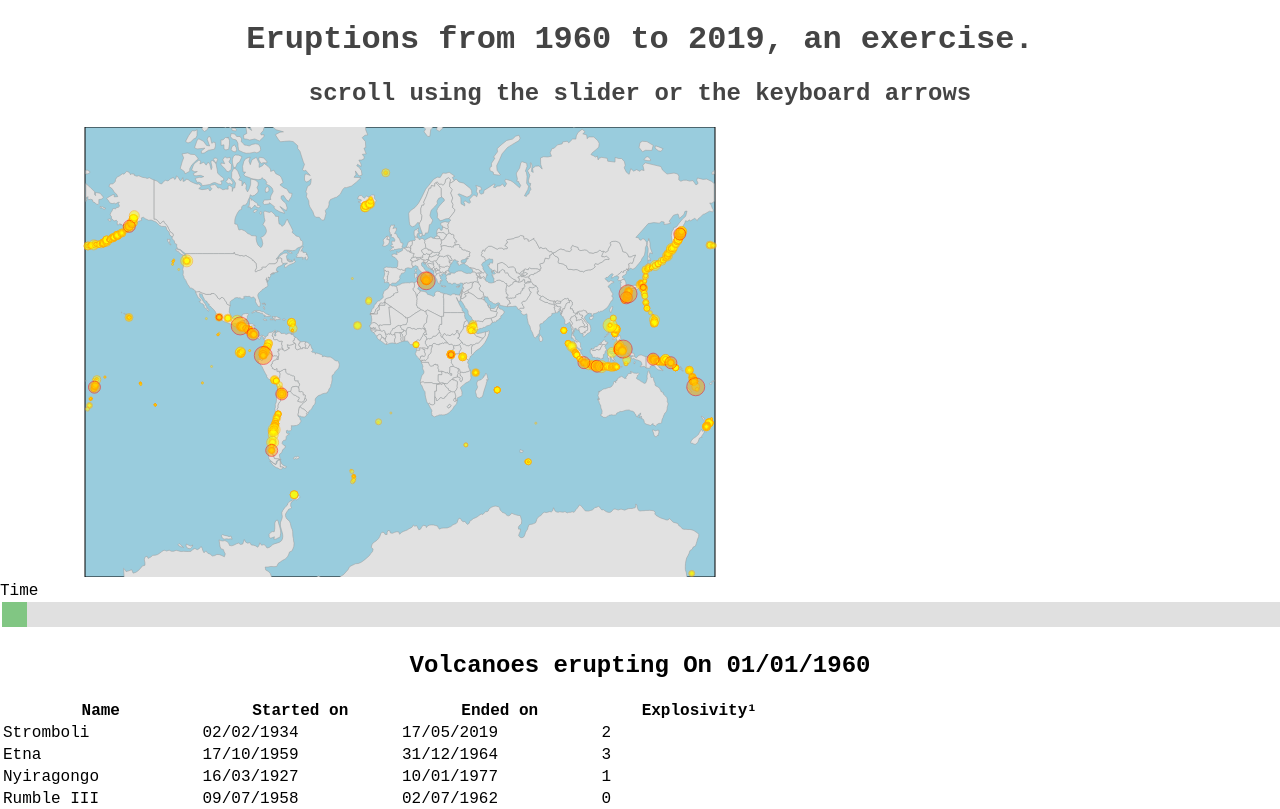
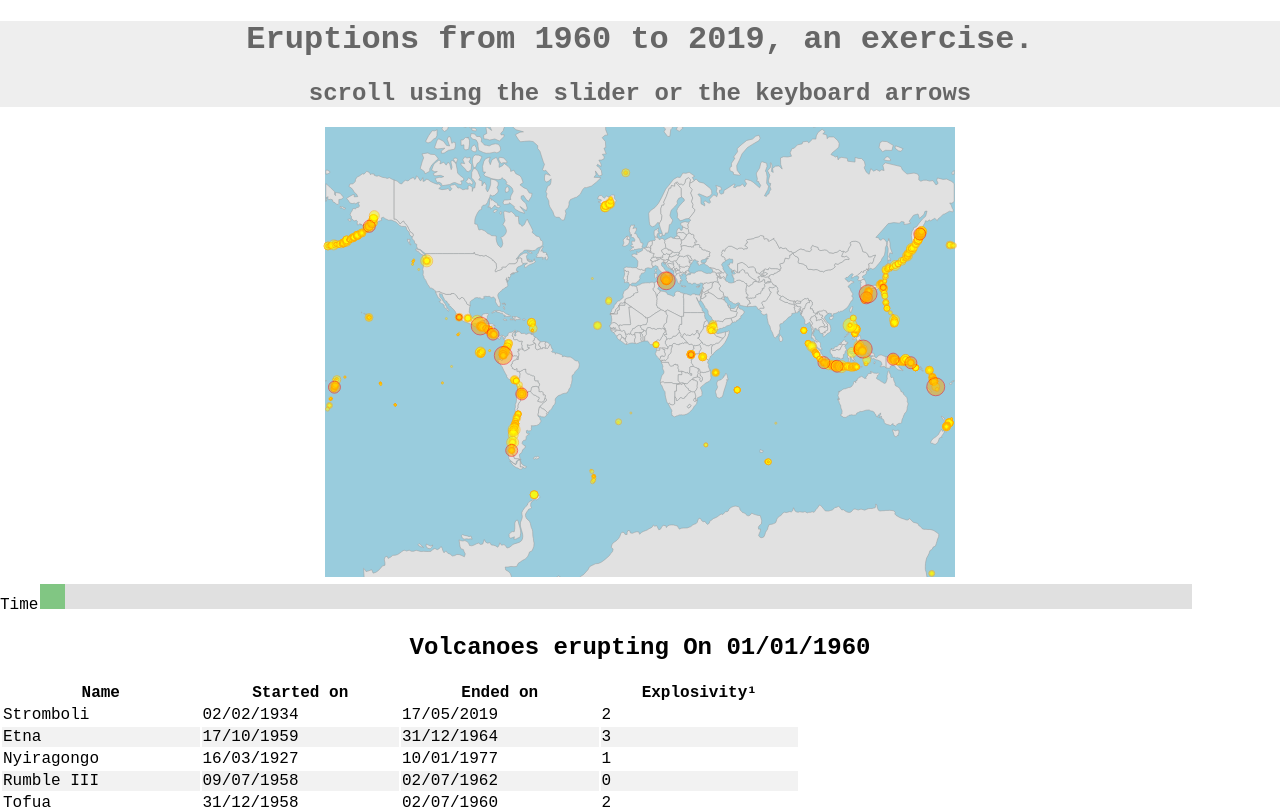
Before and after one commit to manandearth/eruptions, a React (Create React App) app: page / in a window 1280 px wide. Shown: the top 809 px of the page. Built offline with nearby package versions, Linux system fonts and the light colour scheme; a web font is replaced by a local one.

Commit message:
Stylize table

```diff
--- a/src/WorldMap.js
+++ b/src/WorldMap.js
@@ -43,7 +43,7 @@ class WorldMap extends Component {
         return (
             <svg width={ 800 } height={ 450 } viewBox="0 0 800 450">
               <rect x="85" y="0" width="630" height="450"
-                    style={{fill: '#9cd', stroke: 'black', strokeWidth: 1}} />
+                    style={{fill: '#9cd', strokeWidth: 1}} />
               <g className="countries">
                 {
                     this.state.worldData.map((d,i) => (
--- a/src/index.css
+++ b/src/index.css
@@ -13,11 +13,18 @@ code {
 
 .title {
       text-align: center;
-      color: #444;
+      color: #666;
       margin-top: 0px;
+      background-color: #eee
+}
+
+
+.map {
+    display: table; /* keeps it centered */
+    left: 10%;
+    margin: auto;
 
 }
-
 
 .slidecontainer {
   width: 100%; /* Width of the outside container */
@@ -26,7 +33,7 @@ code {
 .slider {
   -webkit-appearance: none;  /* Override default CSS styles */
   appearance: none;
-  width: 100%; /* Full-width */
+  width: 90%; /* Full-width */
   height: 25px; /* Specified height */
   background: #d3d3d3; /* Grey background */
   outline: none; /* Remove outline */
@@ -57,9 +64,15 @@ table.fixed {
     table-layout: fixed;
     width: 800px;
 }
+table.fixed th {
+    align: left;
+}
+
+tr:nth-child(even) {background-color: #f2f2f2;}
+
 
 table.fixed td {
-    overflow: hidden;
+    ;
    }
 
 
--- a/src/index.js
+++ b/src/index.js
@@ -27,8 +27,8 @@ class App extends React.Component  {
               <h2>scroll using the slider or the keyboard arrows</h2>
             </div>
 
-            <div>
-                <State />
+              <div>
+                <State  />
               </div>
               <div className="notes">
                 <p>1. Explosivity index based on peak. In the case of continuous eruption the value is not representative.
@@ -60,11 +60,11 @@ class State extends React.Component {
     render() {
         return(
             <div>
+              <div className='map'>
               <WorldMap
                 date={this.state.date}
-                onDateChange={this.handleDateChange}/>
-              {/* <Stage */}
-              {/*   date={this.state.date} /> */}
+            onDateChange={this.handleDateChange}/>
+            </div>
               <TimeSlider
                 date={this.state.date}
                 index ={this.state.index}
```
